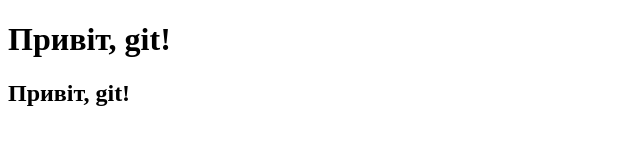
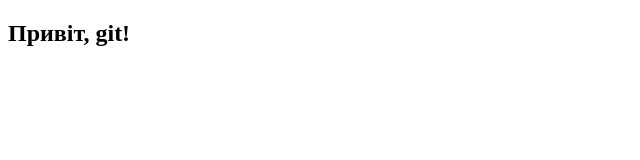
Before and after one commit to OlgaMaslovaHillel/new_repository, a plain HTML site: page index.html in a window 1280 px wide. Shown: the whole page, without its empty margins (0-640 px from the left). Drawn offline with Linux system fonts and the light colour scheme.

Commit message:
Deleted h1

```diff
--- a/index.html
+++ b/index.html
@@ -6,7 +6,6 @@
     <title>Document</title>
   </head>
   <body>
-    <h1>Привіт, git!</h1>
     <h2>Привіт, git!</h2>
   </body>
 </html>
```
